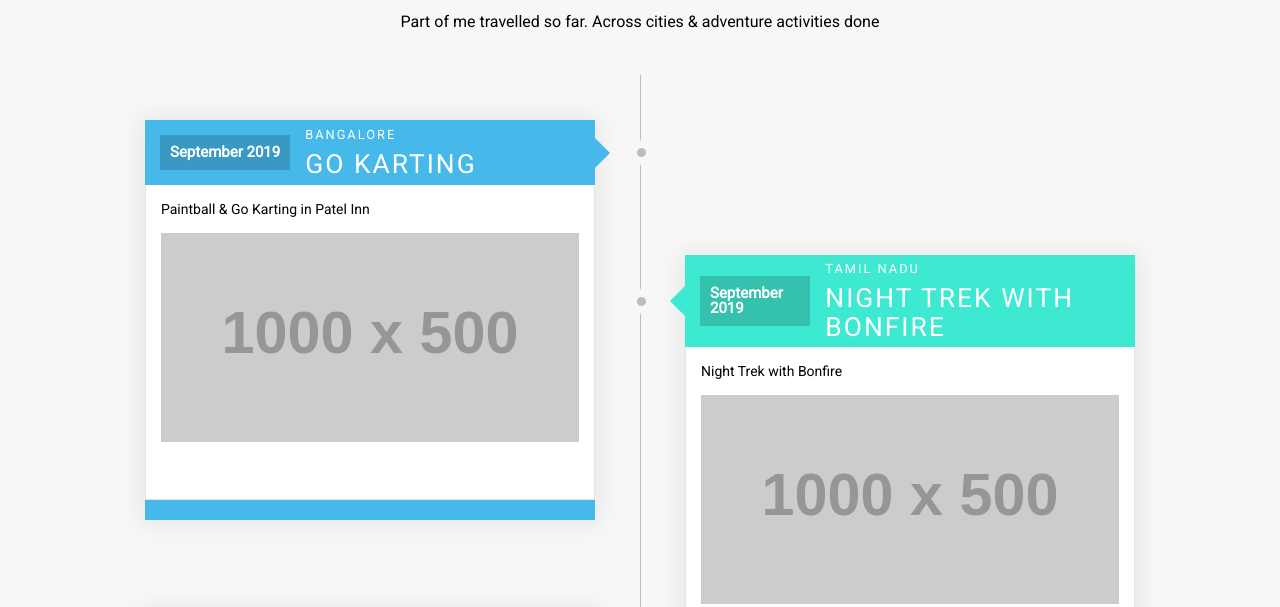
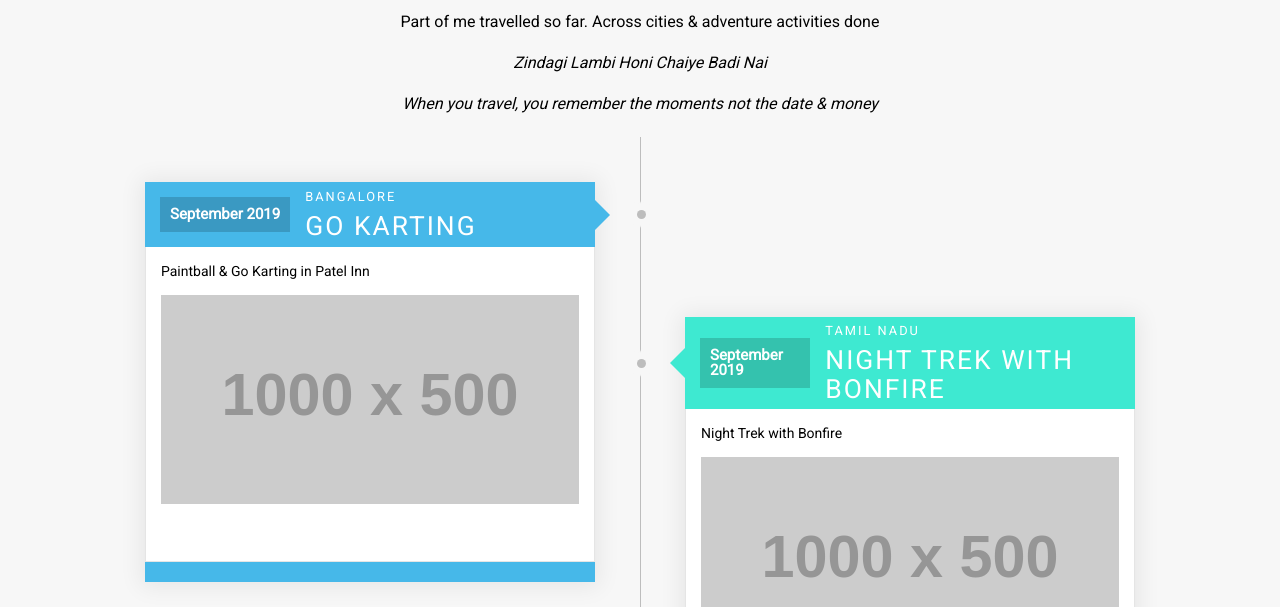
Before and after one commit to saaheel/saaheel.life, a plain HTML site: page index.html in a window 1280 px wide. Shown: the part 155-762 px from the top of the page. Drawn offline with nearby package versions, Linux system fonts and the light colour scheme; placeholder pictures from the web are drawn by us.

Commit message:
Added some travel quotes

```diff
--- a/index.html
+++ b/index.html
@@ -83,8 +83,16 @@
                   text-align: center;
                   max-width: 90%;
                   margin: auto;
-                  margin-bottom: 45px;
+                  margin-bottom: 25px;
                 }
+                #timeline p.leader-quotes {
+                  text-align: center;
+                  max-width: 90%;
+                  margin: auto;
+                  margin-bottom: 25px;
+                  font-style: italic;
+                }
+
                 #timeline .demo-card-wrapper {
                   position: relative;
                   margin: auto;
@@ -290,6 +298,8 @@
         <section id="timeline">
             <h1>Saaheel Majethia's Timeline</h1>
             <p class="leader">Part of me travelled so far. Across cities & adventure activities done</p>
+            <p class="leader-quotes">Zindagi Lambi Honi Chaiye Badi Nai</p>
+            <p class="leader-quotes">When you travel, you remember the moments not the date & money</p>
             <div class="demo-card-wrapper" id="data">
             </div>
         </section>
```
